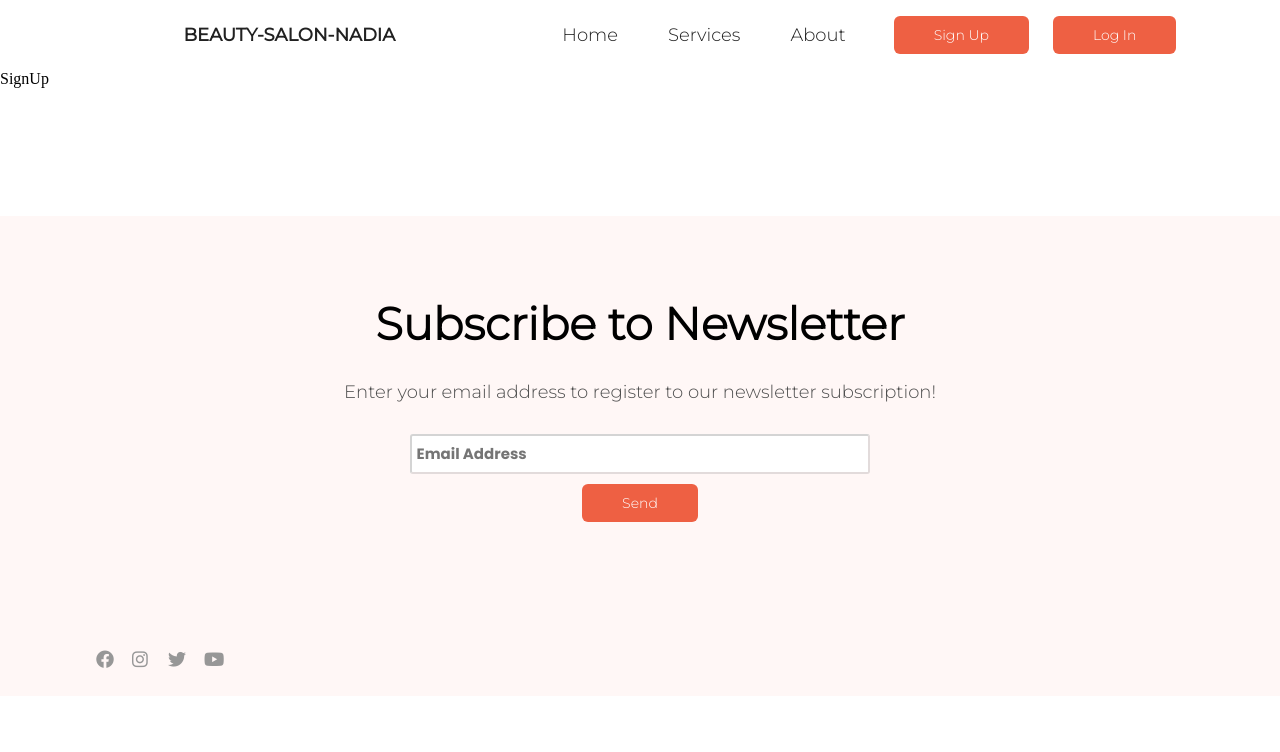
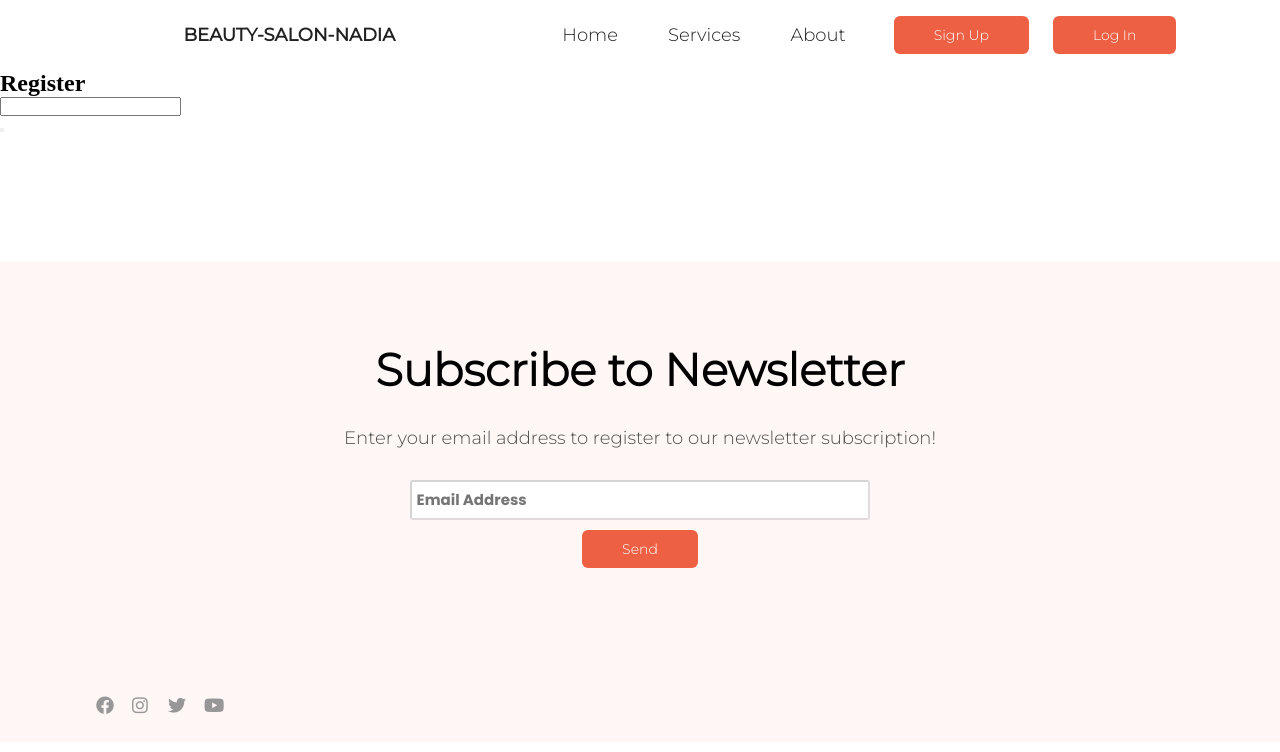
Before and after one commit to nadiahosisy/Beauty-Salon, a React (Vite) app: page /SignUp in a window 1280 px wide. Shown: the top 752 px of the page. Built offline with nearby package versions, Linux system fonts and the light colour scheme.

Commit message:
added divs and pargraph inside SignUp page

```diff
--- a/src/pages/SignUp.jsx
+++ b/src/pages/SignUp.jsx
@@ -1,7 +1,17 @@
 import React from "react";
 
 const SignUp = () => {
-  return <div>SignUp</div>;
+  return (
+    <div className="main-div-signUp-page">
+      <h2 className="header-register">Register</h2>
+      <div className="form-div-register-page">
+        <label className="label-register"></label>
+        <input className="input-register"></input>
+        <p className="pargraph-register"></p>
+        <button className="Button-register"></button>
+      </div>
+    </div>
+  );
 };
 
 export default SignUp;
```
